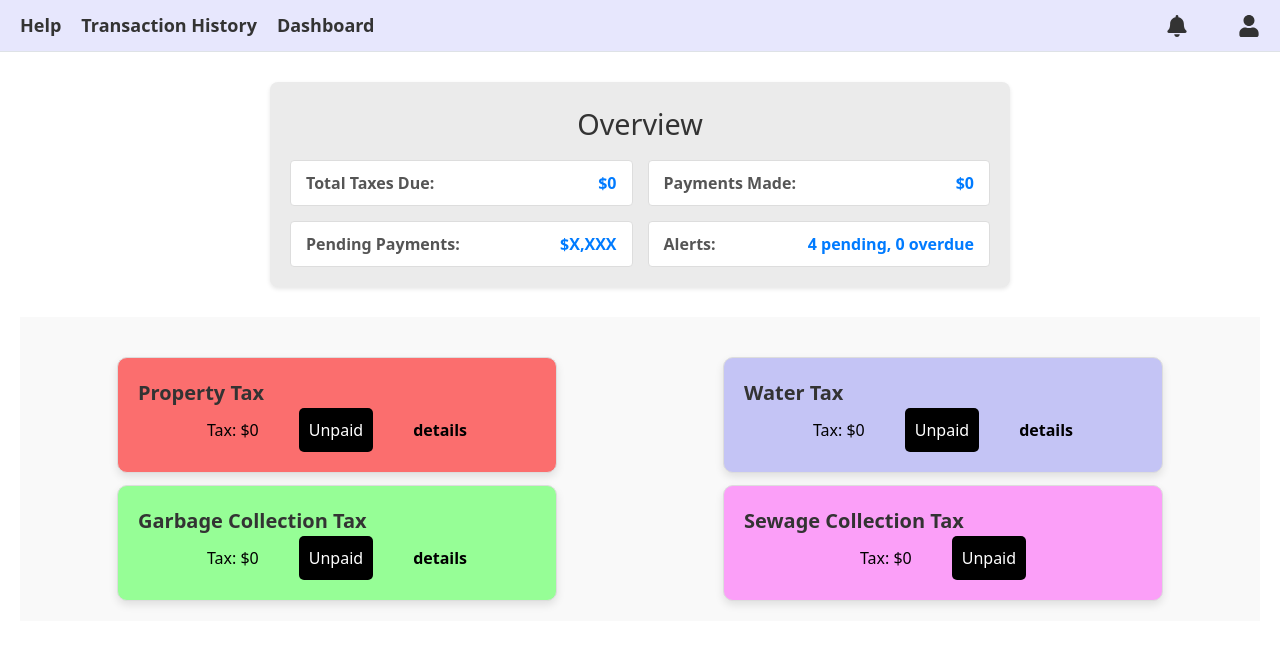
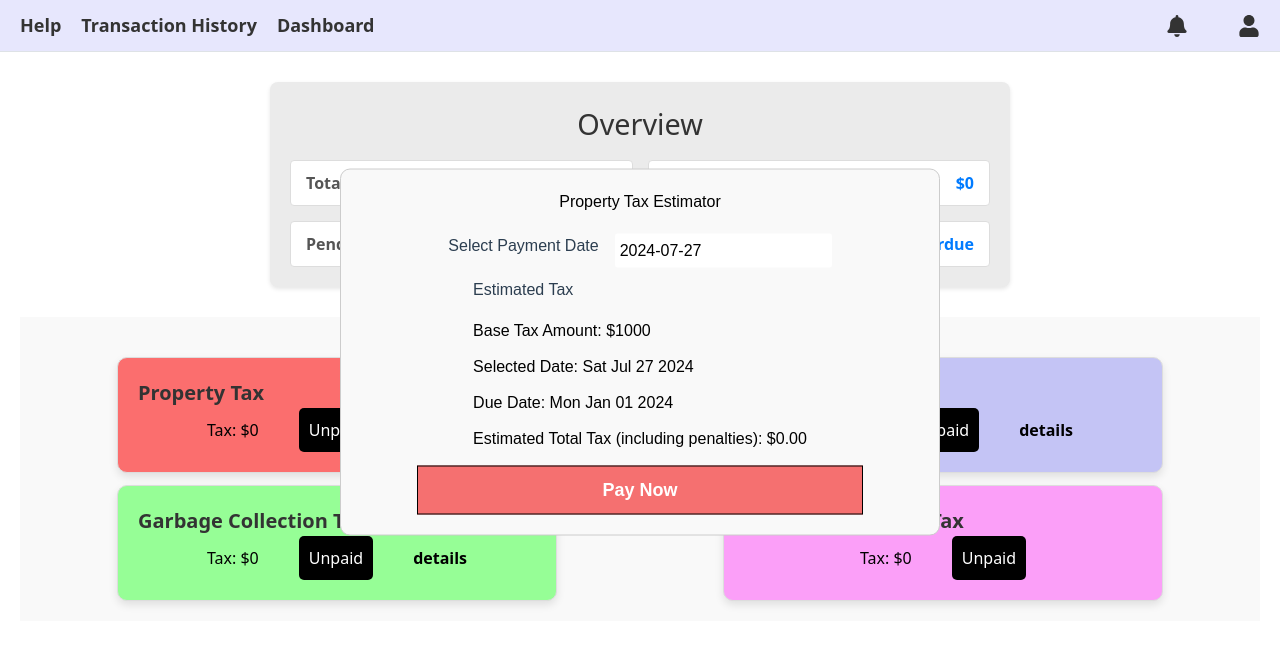
Before and after one commit to A-R-P-I-T-JAIN/Hack-Ndore, a React (Vite) app in the folder Client/: page /dashboard in a window 1280 px wide. Shown: the top 646 px of the page. Built offline with nearby package versions, Linux system fonts and the light colour scheme.

Commit message:
adding dashboard with updates

```diff
--- a/Client/package.json
+++ b/Client/package.json
@@ -15,6 +15,7 @@
     "react": "^18.3.1",
     "react-datepicker": "^7.3.0",
     "react-dom": "^18.3.1",
+    "react-icons": "^5.2.1",
     "react-redux": "^9.1.2",
     "react-router-dom": "^6.25.1"
   },
--- a/Client/src/components/DashBoard.jsx
+++ b/Client/src/components/DashBoard.jsx
@@ -26,7 +26,7 @@ const DashBoard = () => {
 
   const [totalTax, setTotalTax] = useState(0);
   const [alert, setAlert] = useState(0);
-  const[show,setShow] = useState(false);
+  const[show,setShow] = useState(true);
 
   useEffect(() => {
     if (property) {
@@ -72,6 +72,8 @@ const DashBoard = () => {
         position:"absolute",
         top: "50%",
         left:"50%",
+        zIndex:10,
+        transform:"translate(-50%,-50%)"
       }}>
         <TaxEstimator />
       </div>
```
Also changed, not shown: 1 other file (tests, documents, lock files or other folders).
